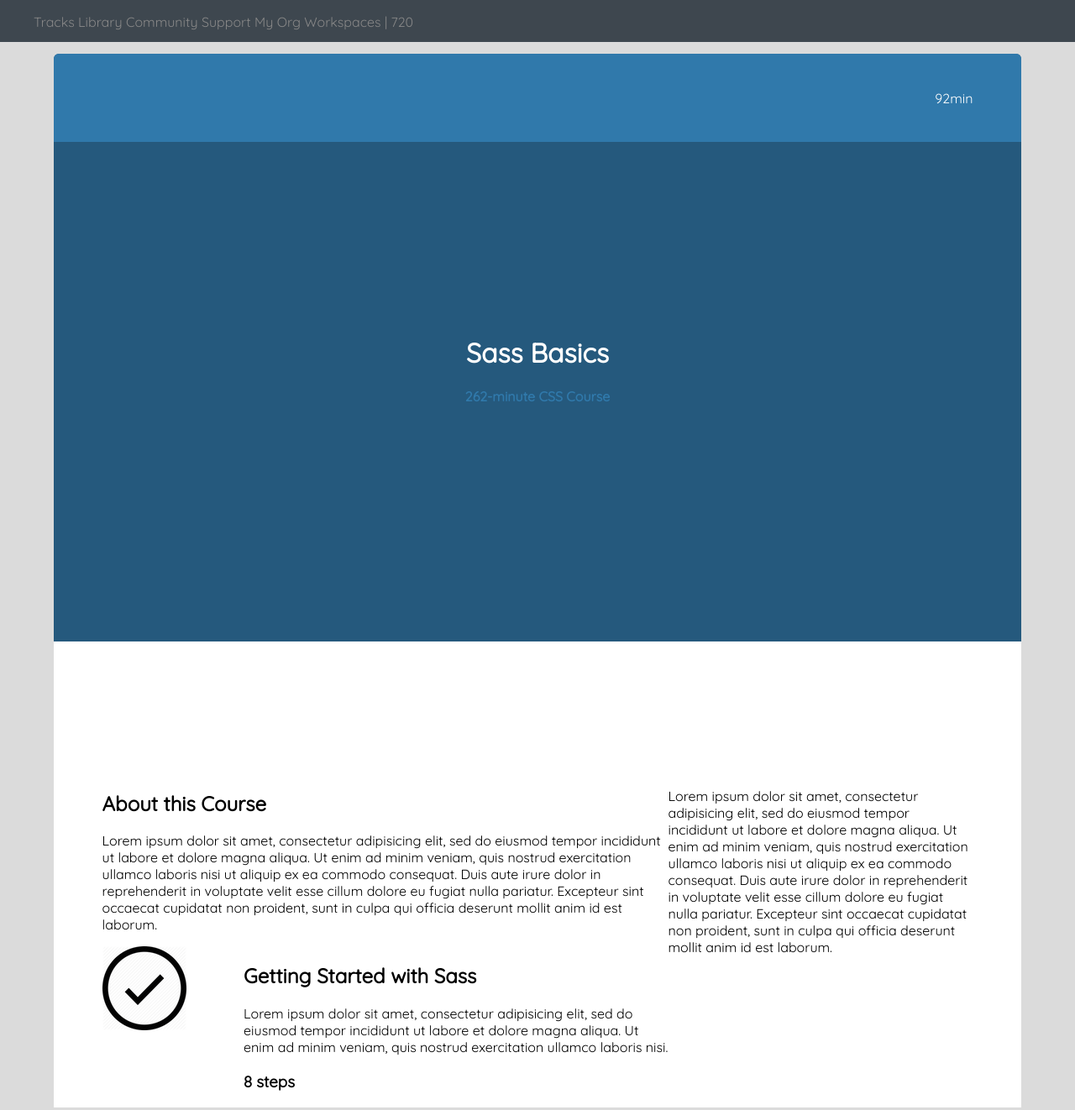
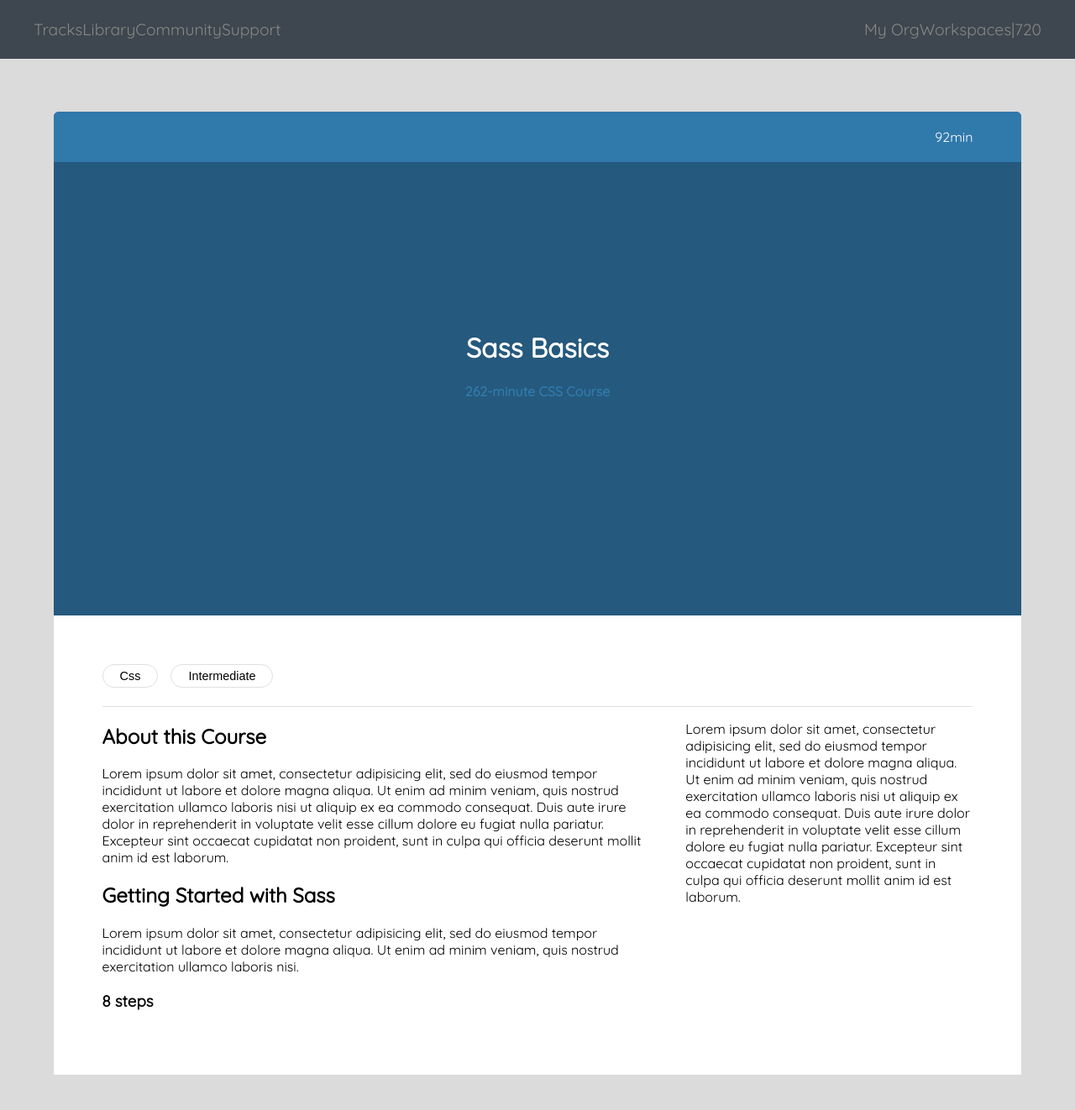
Before and after one commit to ellie-a/layout-trh-sass, a plain HTML site: page index.html in a window 1280 px wide. Shown: the whole page at 84% size. Drawn offline with Linux system fonts and the light colour scheme.

Commit message:
Add media queries and refactor

```diff
--- a/index.html
+++ b/index.html
@@ -14,6 +14,8 @@
         <li>Library</li>
         <li>Community</li>
         <li>Support</li>
+      </ul>
+      <ul>
         <li>My Org</li>
         <li>Workspaces</li>
         <li>|</li>
@@ -34,17 +36,17 @@
         </div>
       </div>
       <div class="main-content">
-        <div class="main-title">
-        </div>
         <div class="content">
+          <div class="main-title">
+            <button type="button" name="button">Css</button><button type="button" name="button">Intermediate</button>
+          </div>
           <div class="about">
             <h2>About this Course</h2>
             <p>
                 Lorem ipsum dolor sit amet, consectetur adipisicing elit, sed do eiusmod tempor incididunt ut labore et dolore magna aliqua. Ut enim ad minim veniam, quis nostrud exercitation ullamco laboris nisi ut aliquip ex ea commodo consequat. Duis aute irure dolor in reprehenderit in voluptate velit esse cillum dolore eu fugiat nulla pariatur. Excepteur sint occaecat cupidatat non proident, sunt in culpa qui officia deserunt mollit anim id est laborum.
             </p>
             <div class="videos">
-              <div class="check">
-              </div>
+
               <div class="description">
                 <h2>Getting Started with Sass</h2>
                 <p>
--- a/scss/base/_base.scss
+++ b/scss/base/_base.scss
@@ -1,9 +1,3 @@
-
-
-// div {
-//   border: 1px dashed black;
-// }
-
 body {
  font-family: $main-font;
  background-color: rgb(219, 219, 219);
--- a/scss/base/_mixins.scss
+++ b/scss/base/_mixins.scss
@@ -11,3 +11,9 @@
   margin: 0;
   padding: 0;
 }
+
+@mixin size($height: null, $width: null, $padding: null) {
+  height: $height;
+  width: $width;
+  padding: $padding;
+}
--- a/scss/base/_variables.scss
+++ b/scss/base/_variables.scss
@@ -8,6 +8,7 @@ $light-blue     : rgb(48, 121, 171);
 $nav-background : rgb(62, 71, 79);
 $prim-text : $grey;
 $header-text : $black;
+$light-grey : lighten($grey, 35%);
 
 
 // Media queries
@@ -18,7 +19,6 @@ $brk-wide : '(max-width: 1024x)';
 
 $path-img : '../img';
 
-
 // Main font
 
 $main-font : 'Quicksand', sans-serif;
--- a/scss/layout/_containers.scss
+++ b/scss/layout/_containers.scss
@@ -5,47 +5,35 @@
   width: 90%;
   margin: 5% auto;
   // @include clearfix;
-  overflow: hidden;
+  overflow: auto;
   background-color: $white;
   border-top-left-radius: 6px;
   border-top-right-radius: 6px;
+  margin-top: 133px;
 
 }
 
 .title-box {
   background-color: $blue;
-  height: 700px;
-  width: 100%;
-
-  // @include clearfix;
+  @include size(600px, 100%);
 }
 
-.top-bar {
-  height: 15%;
-  background-color: $light-blue;
-  width: 100%;
-  color: $white;
-}
+
 
 .top-bar {
   display: flex;
   align-items: center;
   text-align: right;
   flex-direction: row-reverse;
+  @include size(60px, 100%);
+  background-color: $light-blue;
+  color: $white;
 }
 
 .minutes {
   margin-right: 5%;
 
 }
-
-
-// .title-box-content {
-//   text-align: center;
-//   color: $white;
-//
-//
-// }
 
 .title-box-content {
   text-align: center;
@@ -59,39 +47,72 @@
 }
 
 .main-content {
-  height: 500px;
+  height: 100%;
   width: 100%;
+  // margin-top: 5%;
 
 }
 
 .main-title {
-  width: 100%;
-  height: 100px;
+  @include size(50px, 100%, auto);
+  border-bottom: 1px solid $light-grey;
 }
 
+button {
+  border-radius: 20px;
+  border: 1px solid $light-grey;
+  background-color: white;
+  font: $main-font;
+  font-size: .9em;
+  padding: 5px 20px;
+}
+ .main-title button:nth-child(1) {
+   margin-right: 15px;
+ }
+
 .content {
-  padding: 5%;
+  @include size(auto, $padding: 5%);
+  overflow: auto;
 }
 
+
+
 .about {
-  width: 65%;
+  @include size($width: 63%);
+
   float: left;
 }
 
 .teacher {
-  width: 35%;
+  width: 33%;
   float: right;
 }
 
-.check {
-  background-image: url('#{$path-img}/check.png');
-  height: 100px;
-  width: 25%;
-  background-repeat: no-repeat;
-  float: left;
+.about, .teacher {
+  @media #{$brk-narrow} {
+    float: none;
+    width: 100%;
+  }
 }
 
+.videos {
+  width: 100%;
+
+}
+// .check {
+//   background-image: url('#{$path-img}/check.png');
+//   height: 200px;
+//   width: 200px;
+//   background-repeat: no-repeat;
+//   float: left;
+//
+//
+//
+//
+// }
+
 .description {
-  width: 75%;
-  float: right;
+  width: 100%;
+
+
 }
--- a/scss/layout/_header.scss
+++ b/scss/layout/_header.scss
@@ -4,23 +4,31 @@
   left: 0;
   z-index: 9999;
   width: 100%;
-  height: 50px;
+  height: 70px;
   background-color: $nav-background;
+  display: flex;
+  align-items: center;
+  vertical-align: middle;
 }
 
 .nav ul {
 
   list-style: none;
   color: $prim-text;
-  font-size: 1em;
+  font-size: 1.2em;
+  display: flex;
 }
+
+
+.nav ul:nth-child(2) {
+  margin-left: auto;
+  padding-right: 40px;
+  display: flex;
+}
+
 
 .nav li {
   display: inline-block;
 
-}
-
-.nav li:nth-child(-n+4) {
-
 
 }
```
Also changed, not shown: css/application.css, 1 other file.
